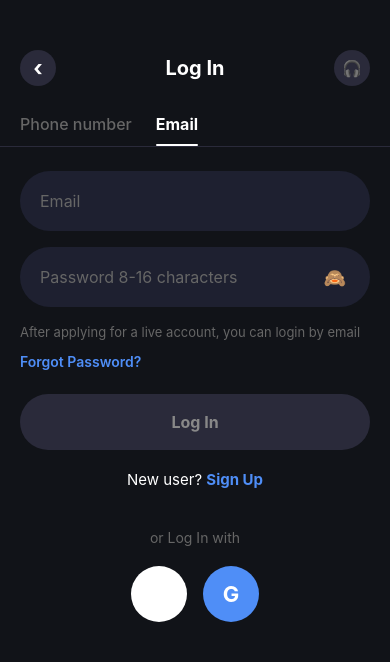
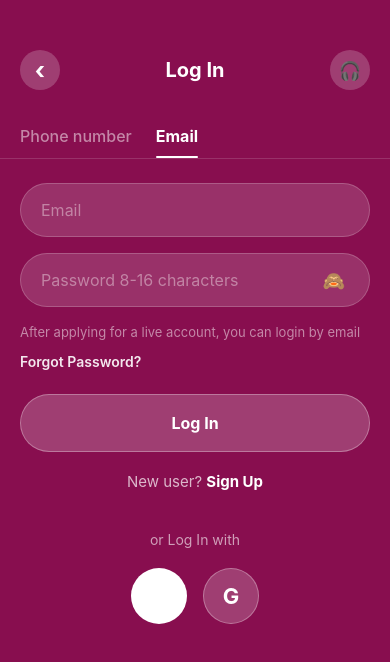
Before and after one commit to sendeasly/sendeasly-app, a React Native app: screen /Login in a window 390 px wide. Shown: the top 662 px of the page. Built offline with nearby package versions, Linux system fonts and the light colour scheme; what react-native-worklets would draw is missing.

Commit message:
Redesign Login na Register rangi za app

```diff
--- a/screens/LoginScreen.js
+++ b/screens/LoginScreen.js
@@ -45,16 +45,12 @@ export default function LoginScreen({ navigation }) {
 
   return (
     <View style={styles.container}>
-      <StatusBar barStyle="light-content" backgroundColor="#1a1a2e" />
-
+      <StatusBar barStyle="light-content" backgroundColor="#880e4f" />
       <ScrollView contentContainerStyle={styles.scroll}>
 
         {/* Header */}
         <View style={styles.header}>
-          <TouchableOpacity
-            style={styles.rudiKitufe}
-            onPress={() => navigation.goBack()}
-          >
+          <TouchableOpacity style={styles.rudiKitufe} onPress={() => navigation.goBack()}>
             <Text style={styles.rudiManeno}>‹</Text>
           </TouchableOpacity>
           <Text style={styles.headerTitle}>Log In</Text>
@@ -65,36 +61,28 @@ export default function LoginScreen({ navigation }) {
 
         {/* Tabs */}
         <View style={styles.tabs}>
-          <TouchableOpacity
-            style={[styles.tab, tab === 'phone' && styles.tabAmilifu]}
-            onPress={() => setTab('phone')}
-          >
+          <TouchableOpacity style={styles.tab} onPress={() => setTab('phone')}>
             <Text style={[styles.tabManeno, tab === 'phone' && styles.tabManenoAmilifu]}>
               Phone number
             </Text>
             {tab === 'phone' && <View style={styles.tabLine} />}
           </TouchableOpacity>
-          <TouchableOpacity
-            style={[styles.tab, tab === 'email' && styles.tabAmilifu]}
-            onPress={() => setTab('email')}
-          >
+          <TouchableOpacity style={styles.tab} onPress={() => setTab('email')}>
             <Text style={[styles.tabManeno, tab === 'email' && styles.tabManenoAmilifu]}>
               Email
             </Text>
             {tab === 'email' && <View style={styles.tabLine} />}
           </TouchableOpacity>
         </View>
-
         <View style={styles.dividerLine} />
 
-        {/* Inputs */}
+        {/* Form */}
         <View style={styles.form}>
-
           <View style={styles.ingizoWrapper}>
             <TextInput
               style={styles.ingizo}
               placeholder={tab === 'email' ? 'Email' : 'Phone number'}
-              placeholderTextColor="#666"
+              placeholderTextColor="rgba(255,255,255,0.4)"
               value={email}
               onChangeText={setEmail}
               keyboardType={tab === 'email' ? 'email-address' : 'phone-pad'}
@@ -106,7 +94,7 @@ export default function LoginScreen({ navigation }) {
             <TextInput
               style={styles.ingizo}
               placeholder="Password 8-16 characters"
-              placeholderTextColor="#666"
+              placeholderTextColor="rgba(255,255,255,0.4)"
               value={nywila}
               onChangeText={setNywila}
               secureTextEntry={!onyeshaNywila}
@@ -134,17 +122,14 @@ export default function LoginScreen({ navigation }) {
             </Text>
           </TouchableOpacity>
 
-          <TouchableOpacity
-            onPress={() => navigation.navigate('Register')}
-          >
+          <TouchableOpacity onPress={() => navigation.navigate('Register')}>
             <Text style={styles.newUser}>
               New user? <Text style={styles.signUpLink}>Sign Up</Text>
             </Text>
           </TouchableOpacity>
-
         </View>
 
-        {/* Social Login */}
+        {/* Social */}
         <View style={styles.socialSehemu}>
           <Text style={styles.socialManeno}>or Log In with</Text>
           <View style={styles.socialVitufe}>
@@ -163,13 +148,8 @@ export default function LoginScreen({ navigation }) {
 }
 
 const styles = StyleSheet.create({
-  container: {
-    flex: 1,
-    backgroundColor: '#111318',
-  },
-  scroll: {
-    flexGrow: 1,
-  },
+  container: { flex: 1, backgroundColor: '#880e4f' },
+  scroll: { flexGrow: 1 },
   header: {
     flexDirection: 'row',
     alignItems: 'center',
@@ -178,163 +158,82 @@ const styles = StyleSheet.create({
     paddingTop: 50,
   },
   rudiKitufe: {
-    width: 36,
-    height: 36,
-    borderRadius: 18,
-    backgroundColor: '#2a2a3a',
-    alignItems: 'center',
-    justifyContent: 'center',
+    width: 40, height: 40, borderRadius: 20,
+    backgroundColor: 'rgba(255,255,255,0.2)',
+    alignItems: 'center', justifyContent: 'center',
   },
-  rudiManeno: {
-    color: 'white',
-    fontSize: 22,
-    fontWeight: 'bold',
+  rudiManeno: { color: 'white', fontSize: 24, fontWeight: 'bold' },
+  headerTitle: { color: 'white', fontSize: 20, fontWeight: 'bold' },
+  helpKitufe: {
+    width: 40, height: 40, borderRadius: 20,
+    backgroundColor: 'rgba(255,255,255,0.2)',
+    alignItems: 'center', justifyContent: 'center',
   },
-  headerTitle: {
-    color: 'white',
-    fontSize: 20,
-    fontWeight: 'bold',
-  },
-  helpKitufe: {
-    width: 36,
-    height: 36,
-    borderRadius: 18,
-    backgroundColor: '#2a2a3a',
-    alignItems: 'center',
-    justifyContent: 'center',
-  },
-  helpManeno: {
-    fontSize: 16,
-  },
+  helpManeno: { fontSize: 18 },
   tabs: {
     flexDirection: 'row',
     paddingHorizontal: 20,
-    marginTop: 8,
+    marginTop: 16,
     gap: 24,
   },
-  tab: {
-    paddingBottom: 12,
-    position: 'relative',
+  tab: { paddingBottom: 12, position: 'relative' },
+  tabManeno: { color: 'rgba(255,255,255,0.5)', fontSize: 16, fontWeight: '500' },
+  tabManenoAmilifu: { color: 'white', fontWeight: 'bold' },
+  tabLine: {
+    position: 'absolute', bottom: 0, left: 0, right: 0,
+    height: 2, backgroundColor: 'white', borderRadius: 1,
   },
-  tabAmilifu: {},
-  tabManeno: {
-    color: '#666',
-    fontSize: 16,
-    fontWeight: '500',
-  },
-  tabManenoAmilifu: {
-    color: 'white',
-    fontWeight: 'bold',
-  },
-  tabLine: {
-    position: 'absolute',
-    bottom: 0,
-    left: 0,
-    right: 0,
-    height: 2,
-    backgroundColor: 'white',
-    borderRadius: 1,
-  },
-  dividerLine: {
-    height: 1,
-    backgroundColor: '#2a2a3a',
-    marginBottom: 24,
-  },
-  form: {
-    paddingHorizontal: 20,
-  },
+  dividerLine: { height: 1, backgroundColor: 'rgba(255,255,255,0.15)', marginBottom: 24 },
+  form: { paddingHorizontal: 20 },
   ingizoWrapper: {
     flexDirection: 'row',
     alignItems: 'center',
-    backgroundColor: '#1e2030',
+    backgroundColor: 'rgba(255,255,255,0.15)',
     borderRadius: 30,
     paddingHorizontal: 20,
-    paddingVertical: 4,
     marginBottom: 16,
+    borderWidth: 1,
+    borderColor: 'rgba(255,255,255,0.2)',
   },
   ingizo: {
-    flex: 1,
-    fontSize: 16,
-    color: 'white',
-    paddingVertical: 16,
+    flex: 1, fontSize: 16, color: 'white', paddingVertical: 16,
   },
-  jicho: {
-    fontSize: 18,
-    padding: 4,
-  },
+  jicho: { fontSize: 18, padding: 4 },
   maelezo: {
-    color: '#666',
-    fontSize: 13,
-    marginBottom: 12,
-    lineHeight: 18,
+    color: 'rgba(255,255,255,0.5)', fontSize: 13,
+    marginBottom: 12, lineHeight: 18,
   },
   forgotPassword: {
-    color: '#4f8ef7',
-    fontSize: 14,
-    fontWeight: '600',
-    marginBottom: 24,
+    color: 'rgba(255,255,255,0.9)', fontSize: 14,
+    fontWeight: '600', marginBottom: 24,
   },
   loginKitufe: {
-    backgroundColor: '#2a2a3a',
-    borderRadius: 30,
-    padding: 18,
-    alignItems: 'center',
-    marginBottom: 20,
+    backgroundColor: 'rgba(255,255,255,0.2)',
+    borderRadius: 30, padding: 18,
+    alignItems: 'center', marginBottom: 20,
+    borderWidth: 1, borderColor: 'rgba(255,255,255,0.3)',
   },
-  kitufeDisabled: {
-    opacity: 0.7,
+  kitufeDisabled: { opacity: 0.7 },
+  loginManeno: { color: 'white', fontWeight: 'bold', fontSize: 16 },
+  newUser: {
+    color: 'rgba(255,255,255,0.7)', fontSize: 15,
+    textAlign: 'center', marginBottom: 40,
   },
-  loginManeno: {
-    color: '#888',
-    fontWeight: 'bold',
-    fontSize: 16,
+  signUpLink: { color: 'white', fontWeight: 'bold' },
+  socialSehemu: { alignItems: 'center', paddingBottom: 40 },
+  socialManeno: { color: 'rgba(255,255,255,0.6)', fontSize: 14, marginBottom: 20 },
+  socialVitufe: { flexDirection: 'row', gap: 16 },
+  appleKitufe: {
+    width: 56, height: 56, borderRadius: 28,
+    backgroundColor: 'white',
+    alignItems: 'center', justifyContent: 'center',
   },
-  newUser: {
-    color: 'white',
-    fontSize: 15,
-    textAlign: 'center',
-    marginBottom: 40,
+  appleIcon: { fontSize: 24, color: 'black' },
+  googleKitufe: {
+    width: 56, height: 56, borderRadius: 28,
+    backgroundColor: 'rgba(255,255,255,0.2)',
+    alignItems: 'center', justifyContent: 'center',
+    borderWidth: 1, borderColor: 'rgba(255,255,255,0.3)',
   },
-  signUpLink: {
-    color: '#4f8ef7',
-    fontWeight: 'bold',
-  },
-  socialSehemu: {
-    alignItems: 'center',
-    paddingBottom: 40,
-  },
-  socialManeno: {
-    color: '#666',
-    fontSize: 14,
-    marginBottom: 20,
-  },
-  socialVitufe: {
-    flexDirection: 'row',
-    gap: 16,
-  },
-  appleKitufe: {
-    width: 56,
-    height: 56,
-    borderRadius: 28,
-    backgroundColor: 'white',
-    alignItems: 'center',
-    justifyContent: 'center',
-  },
-  appleIcon: {
-    fontSize: 24,
-    color: 'black',
-  },
-  googleKitufe: {
-    width: 56,
-    height: 56,
-    borderRadius: 28,
-    backgroundColor: '#4f8ef7',
-    alignItems: 'center',
-    justifyContent: 'center',
-  },
-  googleIcon: {
-    fontSize: 22,
-    fontWeight: 'bold',
-    color: 'white',
-  },
+  googleIcon: { fontSize: 22, fontWeight: 'bold', color: 'white' },
 });
--- a/screens/RegisterScreen.js
+++ b/screens/RegisterScreen.js
@@ -41,7 +41,6 @@ export default function RegisterScreen({ navigation }) {
       Alert.alert('Error', 'Please agree to Terms of Service!');
       return;
     }
-
     setInapakia(true);
     try {
       const jibu = await fetch('https://money-transfer-backend-production.up.railway.app/sajili', {
@@ -64,16 +63,12 @@ export default function RegisterScreen({ navigation }) {
 
   return (
     <View style={styles.container}>
-      <StatusBar barStyle="dark-content" backgroundColor="#f5f5f5" />
-
+      <StatusBar barStyle="light-content" backgroundColor="#880e4f" />
       <ScrollView contentContainerStyle={styles.scroll}>
 
         {/* Header */}
         <View style={styles.header}>
-          <TouchableOpacity
-            style={styles.rudiKitufe}
-            onPress={() => navigation.goBack()}
-          >
+          <TouchableOpacity style={styles.rudiKitufe} onPress={() => navigation.goBack()}>
             <Text style={styles.rudiManeno}>←</Text>
           </TouchableOpacity>
           <TouchableOpacity style={styles.helpKitufe}>
@@ -81,19 +76,13 @@ export default function RegisterScreen({ navigation }) {
           </TouchableOpacity>
         </View>
 
-        {/* Progress Bar */}
+        {/* Progress */}
         <View style={styles.progressBar}>
-          <View style={styles.progressStep}>
-            <View style={[styles.progressDot, styles.progressDotAmilifu]} />
-          </View>
+          <View style={[styles.progressDot, styles.progressDotAmilifu]} />
           <View style={styles.progressLine} />
-          <View style={styles.progressStep}>
-            <View style={[styles.progressDot, styles.progressDotAmilifu]} />
-          </View>
+          <View style={[styles.progressDot, styles.progressDotAmilifu]} />
           <View style={styles.progressLine} />
-          <View style={styles.progressStep}>
-            <View style={styles.progressDot} />
-          </View>
+          <View style={styles.progressDot} />
         </View>
 
         {/* Title */}
@@ -105,13 +94,12 @@ export default function RegisterScreen({ navigation }) {
         {/* Form */}
         <View style={styles.form}>
 
-          {/* Email */}
           <View style={styles.ingizoWrapper}>
             <Text style={styles.ingizoIcon}>✉</Text>
             <TextInput
               style={styles.ingizo}
               placeholder="Email"
-              placeholderTextColor="#aaa"
+              placeholderTextColor="rgba(255,255,255,0.4)"
               value={email}
               onChangeText={setEmail}
               keyboardType="email-address"
@@ -120,13 +108,12 @@ export default function RegisterScreen({ navigation }) {
           </View>
           <View style={styles.separator} />
 
-          {/* Password */}
           <View style={styles.ingizoWrapper}>
             <Text style={styles.ingizoIcon}>🔒</Text>
             <TextInput
               style={styles.ingizo}
               placeholder="Password"
-              placeholderTextColor="#aaa"
+              placeholderTextColor="rgba(255,255,255,0.4)"
               value={nywila}
               onChangeText={setNywila}
               secureTextEntry={!onyeshaNywila}
@@ -137,13 +124,12 @@ export default function RegisterScreen({ navigation }) {
           </View>
           <View style={styles.separator} />
 
-          {/* Confirm Password */}
           <View style={styles.ingizoWrapper}>
             <Text style={styles.ingizoIcon}>🔒</Text>
             <TextInput
               style={styles.ingizo}
               placeholder="Confirm your new password"
-              placeholderTextColor="#aaa"
+              placeholderTextColor="rgba(255,255,255,0.4)"
               value={nywila2}
               onChangeText={setNywila2}
               secureTextEntry={!onyeshaNywila2}
@@ -184,11 +170,10 @@ export default function RegisterScreen({ navigation }) {
             </Text>
           </TouchableOpacity>
 
-          <TouchableOpacity
-            onPress={() => navigation.navigate('Login')}
-          >
+          <TouchableOpacity onPress={() => navigation.navigate('Login')}>
             <Text style={styles.loginLink}>
-              Already have an account? <Text style={styles.loginLinkBold}>Log in</Text>
+              Already have an account?{' '}
+              <Text style={styles.loginLinkBold}>Log in</Text>
             </Text>
           </TouchableOpacity>
         </View>
@@ -199,14 +184,8 @@ export default function RegisterScreen({ navigation }) {
 }
 
 const styles = StyleSheet.create({
-  container: {
-    flex: 1,
-    backgroundColor: '#f5f5f5',
-  },
-  scroll: {
-    flexGrow: 1,
-    paddingBottom: 40,
-  },
+  container: { flex: 1, backgroundColor: '#880e4f' },
+  scroll: { flexGrow: 1, paddingBottom: 40 },
   header: {
     flexDirection: 'row',
     alignItems: 'center',
@@ -215,161 +194,96 @@ const styles = StyleSheet.create({
     paddingTop: 50,
   },
   rudiKitufe: {
-    width: 36,
-    height: 36,
-    borderRadius: 18,
-    backgroundColor: '#e0e0e0',
-    alignItems: 'center',
-    justifyContent: 'center',
+    width: 40, height: 40, borderRadius: 20,
+    backgroundColor: 'rgba(255,255,255,0.2)',
+    alignItems: 'center', justifyContent: 'center',
   },
-  rudiManeno: {
-    color: '#333',
-    fontSize: 20,
-    fontWeight: 'bold',
+  rudiManeno: { color: 'white', fontSize: 20, fontWeight: 'bold' },
+  helpKitufe: {
+    width: 40, height: 40, borderRadius: 20,
+    backgroundColor: 'rgba(255,255,255,0.2)',
+    alignItems: 'center', justifyContent: 'center',
   },
-  helpKitufe: {
-    width: 36,
-    height: 36,
-    borderRadius: 18,
-    backgroundColor: '#2196f3',
-    alignItems: 'center',
-    justifyContent: 'center',
-  },
-  helpManeno: {
-    color: 'white',
-    fontSize: 16,
-    fontWeight: 'bold',
-  },
+  helpManeno: { color: 'white', fontSize: 16, fontWeight: 'bold' },
   progressBar: {
     flexDirection: 'row',
     alignItems: 'center',
     paddingHorizontal: 20,
     marginBottom: 32,
-    gap: 0,
-  },
-  progressStep: {
-    alignItems: 'center',
   },
   progressDot: {
-    width: 16,
-    height: 16,
-    borderRadius: 8,
+    width: 16, height: 16, borderRadius: 8,
     borderWidth: 2,
-    borderColor: '#2196f3',
+    borderColor: 'rgba(255,255,255,0.5)',
     backgroundColor: 'transparent',
   },
   progressDotAmilifu: {
-    backgroundColor: '#2196f3',
+    backgroundColor: 'white',
+    borderColor: 'white',
   },
   progressLine: {
-    flex: 1,
-    height: 2,
-    backgroundColor: '#2196f3',
+    flex: 1, height: 2,
+    backgroundColor: 'rgba(255,255,255,0.5)',
   },
-  titleSehemu: {
-    paddingHorizontal: 20,
-    marginBottom: 24,
+  titleSehemu: { paddingHorizontal: 20, marginBottom: 24 },
+  kichwa: {
+    fontSize: 28, fontWeight: 'bold',
+    color: 'white', marginBottom: 8,
   },
-  kichwa: {
-    fontSize: 28,
-    fontWeight: 'bold',
-    color: '#1a1a1a',
-    marginBottom: 8,
-  },
-  subKichwa: {
-    fontSize: 16,
-    fontWeight: 'bold',
-    color: '#333',
-  },
-  form: {
-    paddingHorizontal: 20,
-    marginBottom: 24,
-  },
+  subKichwa: { fontSize: 16, fontWeight: 'bold', color: 'rgba(255,255,255,0.8)' },
+  form: { paddingHorizontal: 20, marginBottom: 24 },
   ingizoWrapper: {
     flexDirection: 'row',
     alignItems: 'center',
     paddingVertical: 16,
     gap: 12,
   },
-  ingizoIcon: {
-    fontSize: 20,
-    color: '#555',
-  },
-  ingizo: {
-    flex: 1,
-    fontSize: 16,
-    color: '#1a1a1a',
-  },
-  jicho: {
-    fontSize: 18,
-    padding: 4,
-  },
+  ingizoIcon: { fontSize: 20, color: 'rgba(255,255,255,0.7)' },
+  ingizo: { flex: 1, fontSize: 16, color: 'white' },
+  jicho: { fontSize: 18, padding: 4 },
   separator: {
     height: 1,
-    backgroundColor: '#ddd',
+    backgroundColor: 'rgba(255,255,255,0.2)',
     marginLeft: 36,
   },
   termsWrapper: {
     flexDirection: 'row',
     alignItems: 'flex-start',
-    marginTop: 20,
-    gap: 12,
+    marginTop: 20, gap: 12,
   },
   checkbox: {
-    width: 22,
-    height: 22,
+    width: 22, height: 22,
     borderWidth: 2,
-    borderColor: '#aaa',
+    borderColor: 'rgba(255,255,255,0.5)',
     borderRadius: 4,
-    alignItems: 'center',
-    justifyContent: 'center',
+    alignItems: 'center', justifyContent: 'center',
     marginTop: 2,
   },
   checkboxAmilifu: {
-    backgroundColor: '#2196f3',
-    borderColor: '#2196f3',
+    backgroundColor: 'white',
+    borderColor: 'white',
   },
-  checkmark: {
-    color: 'white',
-    fontSize: 14,
-    fontWeight: 'bold',
-  },
+  checkmark: { color: '#880e4f', fontSize: 14, fontWeight: 'bold' },
   termsManeno: {
-    flex: 1,
-    color: '#555',
-    fontSize: 13,
-    lineHeight: 20,
+    flex: 1, color: 'rgba(255,255,255,0.7)',
+    fontSize: 13, lineHeight: 20,
   },
   termsLink: {
-    color: '#333',
+    color: 'white',
     textDecorationLine: 'underline',
     fontWeight: '600',
   },
-  chiniSehemu: {
-    paddingHorizontal: 20,
-    gap: 16,
-  },
+  chiniSehemu: { paddingHorizontal: 20, gap: 16 },
   continueKitufe: {
-    backgroundColor: '#2196f3',
-    borderRadius: 12,
-    padding: 18,
+    backgroundColor: 'white',
+    borderRadius: 30, padding: 18,
     alignItems: 'center',
   },
-  kitufeDisabled: {
-    opacity: 0.7,
+  kitufeDisabled: { opacity: 0.7 },
+  continueManeno: { color: '#880e4f', fontWeight: 'bold', fontSize: 16 },
+  loginLink: {
+    color: 'rgba(255,255,255,0.7)',
+    fontSize: 14, textAlign: 'center',
   },
-  continueManeno: {
-    color: 'white',
-    fontWeight: 'bold',
-    fontSize: 16,
-  },
-  loginLink: {
-    color: '#555',
-    fontSize: 14,
-    textAlign: 'center',
-  },
-  loginLinkBold: {
-    color: '#2196f3',
-    fontWeight: 'bold',
-  },
+  loginLinkBold: { color: 'white', fontWeight: 'bold' },
 });
```
